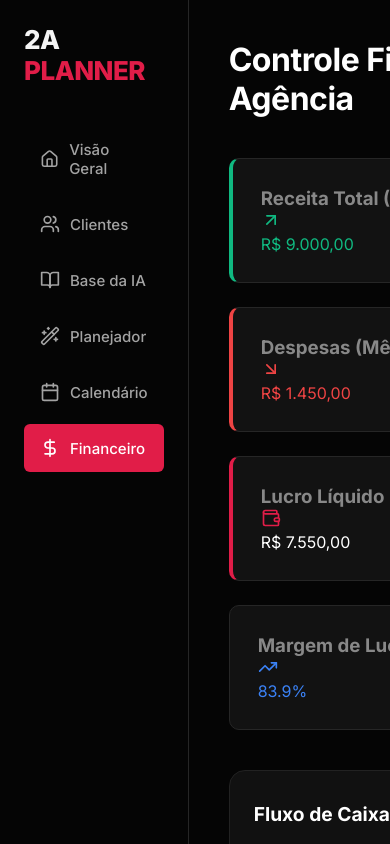
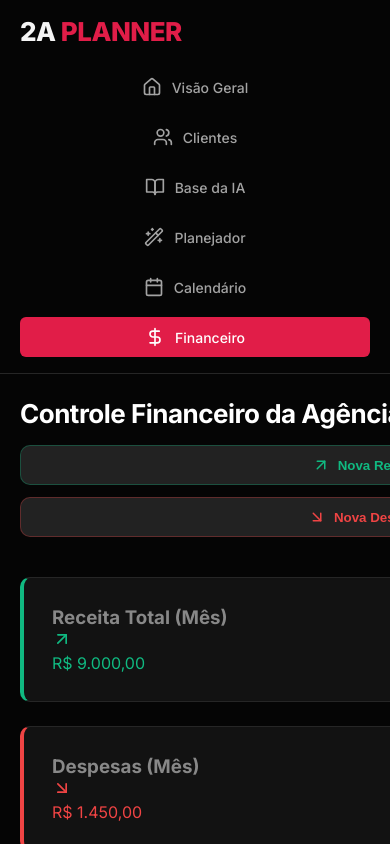
Before and after one commit to lnghost1/2aplanner, a Next.js app: page /finance in a window 390 px wide. Shown: the top 844 px of the page. Built offline with nearby package versions, Linux system fonts and the light colour scheme.

Commit message:
feat(ui): adiciona responsividade para mobile no layout inteiro

```diff
--- a/src/app/page.module.css
+++ b/src/app/page.module.css
@@ -625,3 +625,93 @@
   border-color: var(--accent-red);
   color: var(--accent-red);
 }
+
+/* =========================================
+   RESPONSIVIDADE (MOBILE & TABLET)
+   ========================================= */
+
+@media (max-width: 900px) {
+  .container {
+    flex-direction: column;
+  }
+
+  .sidebar_nav {
+    width: 100%;
+    height: auto;
+    position: relative;
+    padding: 16px 20px;
+    border-right: none;
+    border-bottom: 1px solid var(--card-border);
+  }
+
+  .logo {
+    margin-bottom: 20px;
+  }
+
+  .nav {
+    flex-direction: row;
+    flex-wrap: wrap;
+    gap: 10px;
+  }
+
+  .navItem {
+    padding: 10px 14px;
+    font-size: 14px;
+    flex: 1 1 auto;
+    justify-content: center;
+  }
+
+  .main {
+    padding: 24px 20px;
+  }
+
+  .header {
+    flex-direction: column;
+    align-items: flex-start;
+    gap: 16px;
+  }
+
+  .header div {
+    display: flex;
+    flex-direction: column;
+    width: 100%;
+  }
+
+  .header button {
+    width: 100%;
+    justify-content: center;
+  }
+
+  .splitLayout {
+    flex-direction: column;
+    gap: 2rem;
+  }
+
+  .sidebar {
+    flex: none;
+    width: 100%;
+    position: relative;
+    top: 0;
+    padding: 1.5rem;
+  }
+
+  .postTabs {
+    flex-wrap: wrap;
+  }
+
+  .tabButton {
+    flex: 1 1 calc(50% - 8px);
+    text-align: center;
+    justify-content: center;
+  }
+}
+
+@media (max-width: 480px) {
+  .navItem {
+    flex: 1 1 100%;
+  }
+
+  .title {
+    font-size: 26px;
+  }
+}
```
